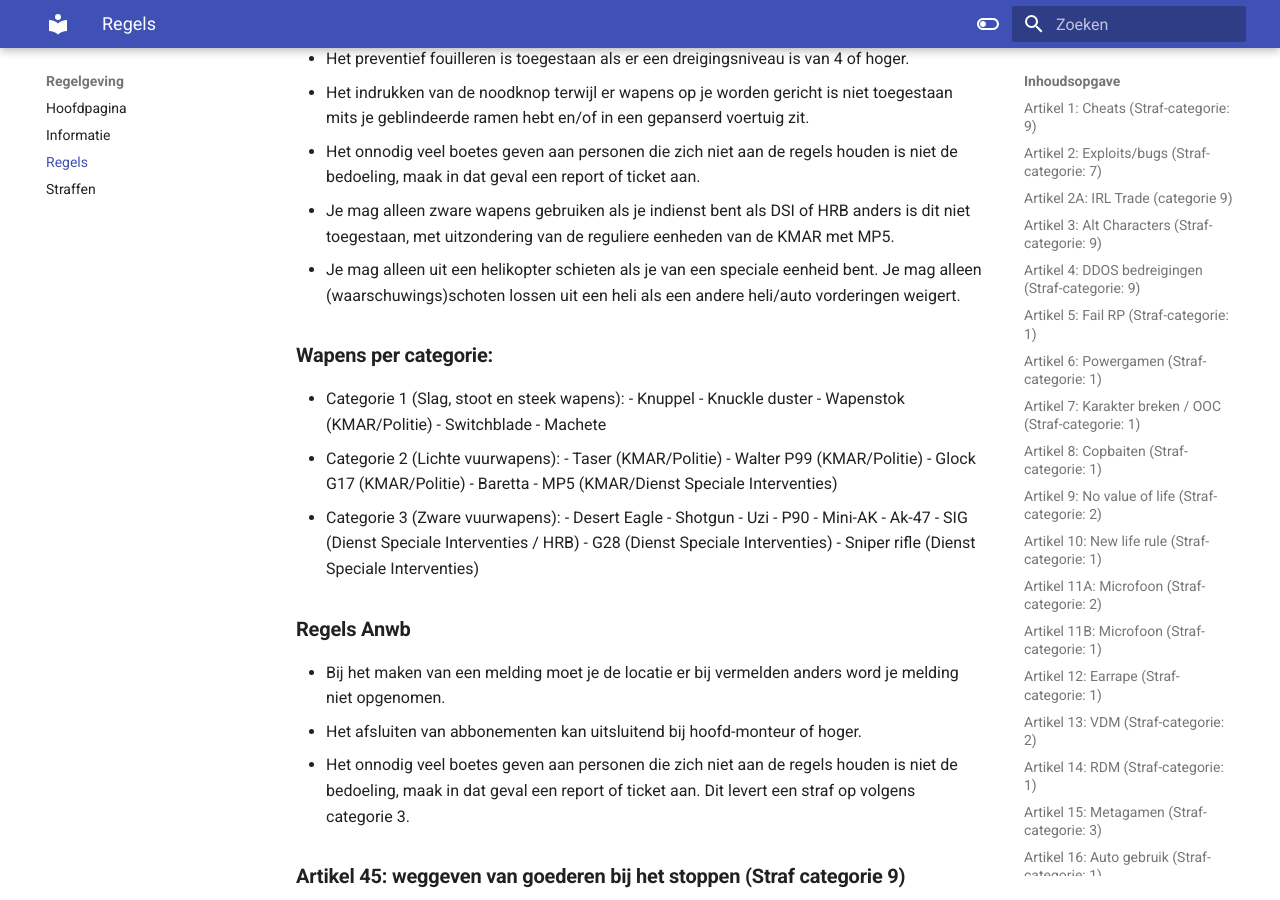
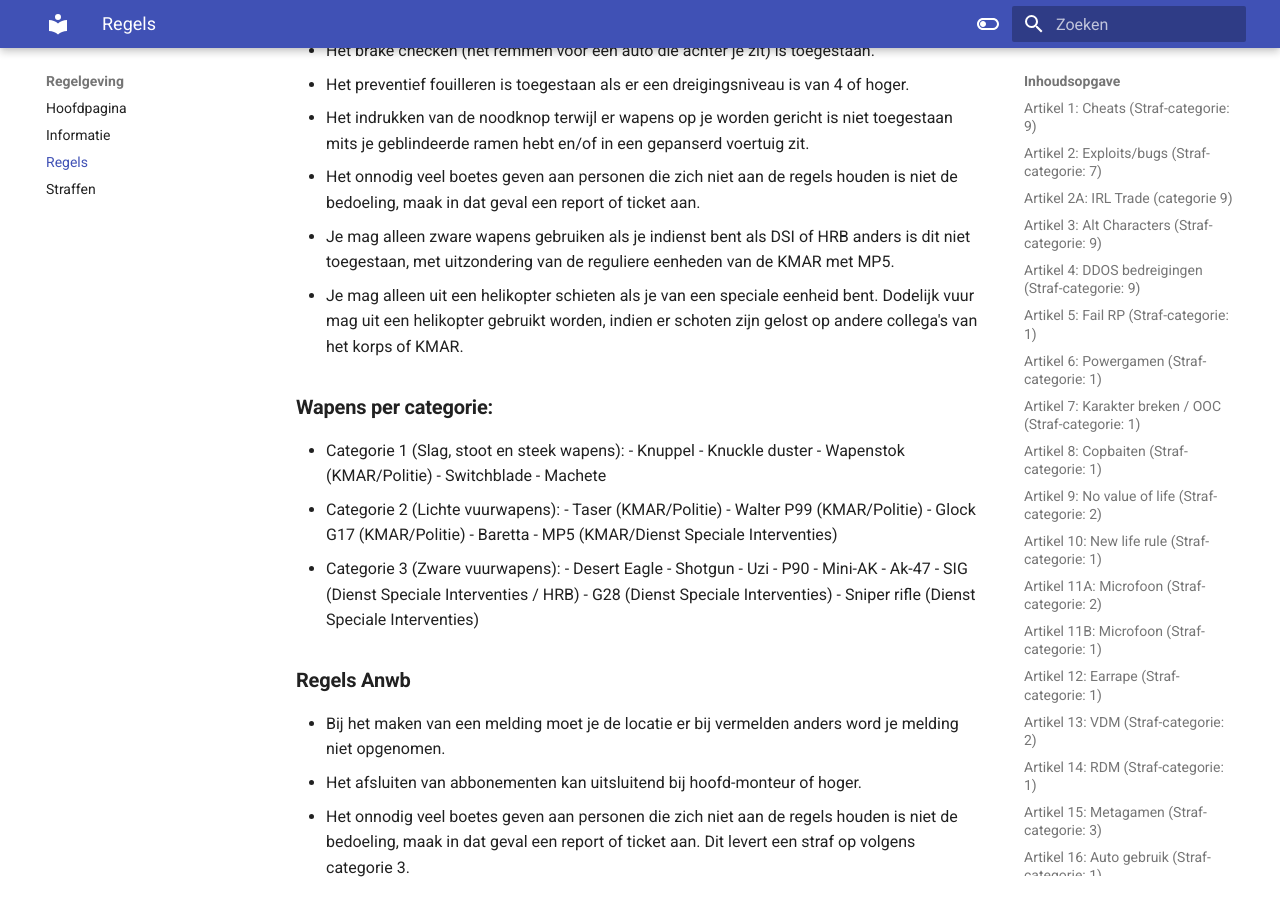
Before and after one commit to ZuiderVeenRP/apv, an MkDocs documentation site: the page built from docs/algemeen.md, in a window 1280 px wide and 900 px high, scrolled down 14614 px. Built offline with MkDocs 1.6.1 and Material for MkDocs 9.7.7, drawn with Linux system fonts in a browser that asks for light colours; comment, search, counter and statistics services are not loaded; some of the changed text lies outside the part shown.

Commit message:
Update algemeen.md

```diff
--- a/docs/algemeen.md
+++ b/docs/algemeen.md
@@ -378,7 +378,7 @@
 - Het indrukken van de noodknop terwijl er wapens op je worden gericht is niet toegestaan mits je geblindeerde ramen hebt en/of in een gepanserd voertuig zit.
 - Het onnodig veel boetes geven aan personen die zich niet aan de regels houden is niet de bedoeling, maak in dat geval een report of ticket aan.
 - Je mag alleen zware wapens gebruiken als je indienst bent als DSI of HRB anders is dit niet toegestaan, met uitzondering van de reguliere eenheden van de KMAR met MP5.
-- Je mag alleen uit een helikopter schieten als je van een speciale eenheid bent. Je mag alleen (waarschuwings)schoten lossen uit een heli als een andere heli/auto vorderingen weigert.
+- Je mag alleen uit een helikopter schieten als je van een speciale eenheid bent. Dodelijk vuur mag uit een helikopter gebruikt worden, indien er schoten zijn gelost op andere collega's van het korps of KMAR.
 </br>
 
 ### **Wapens per categorie:**
```
Also changed, not shown: other parts of docs/algemeen.md (+1 -1 lines).
